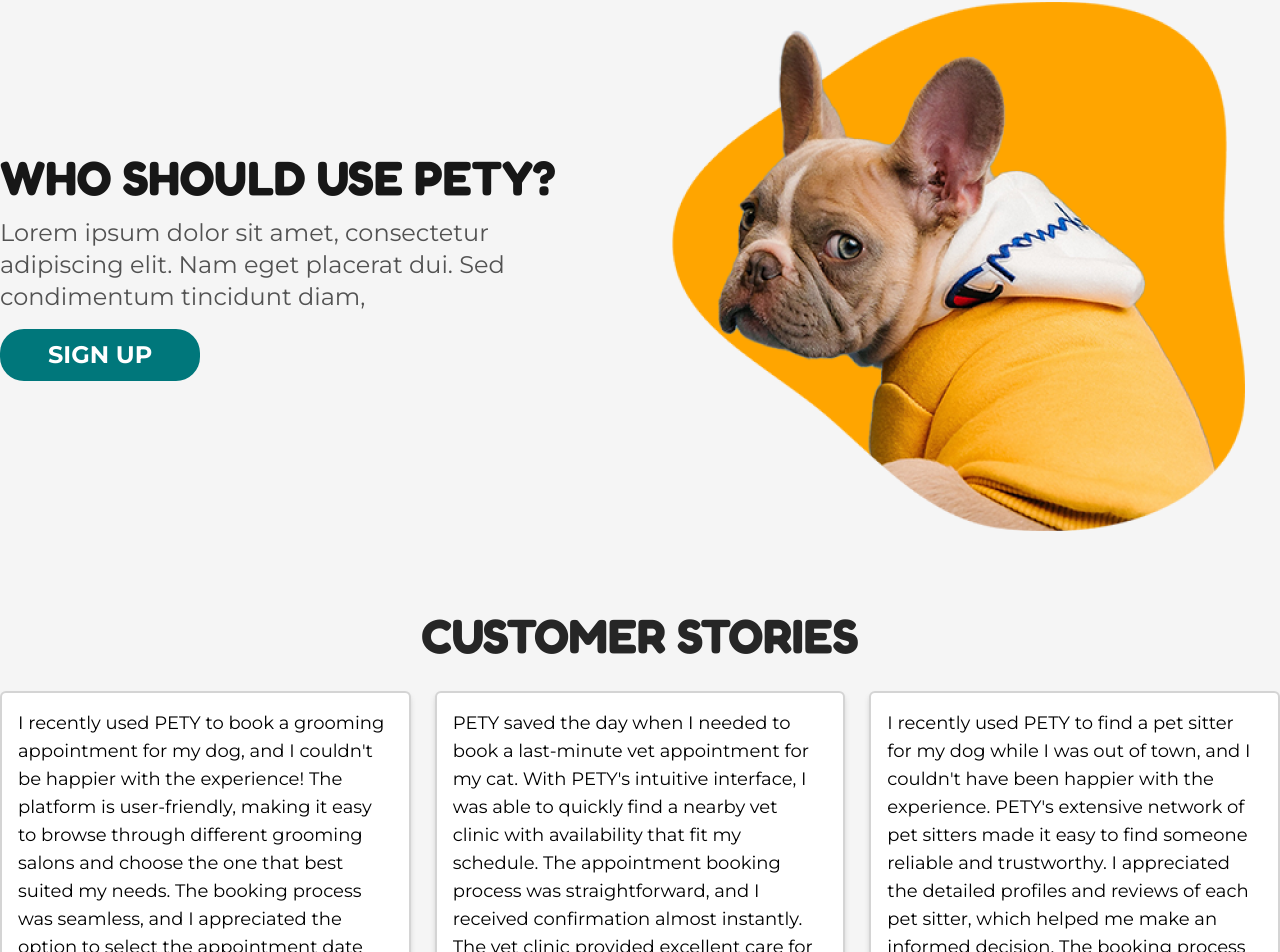
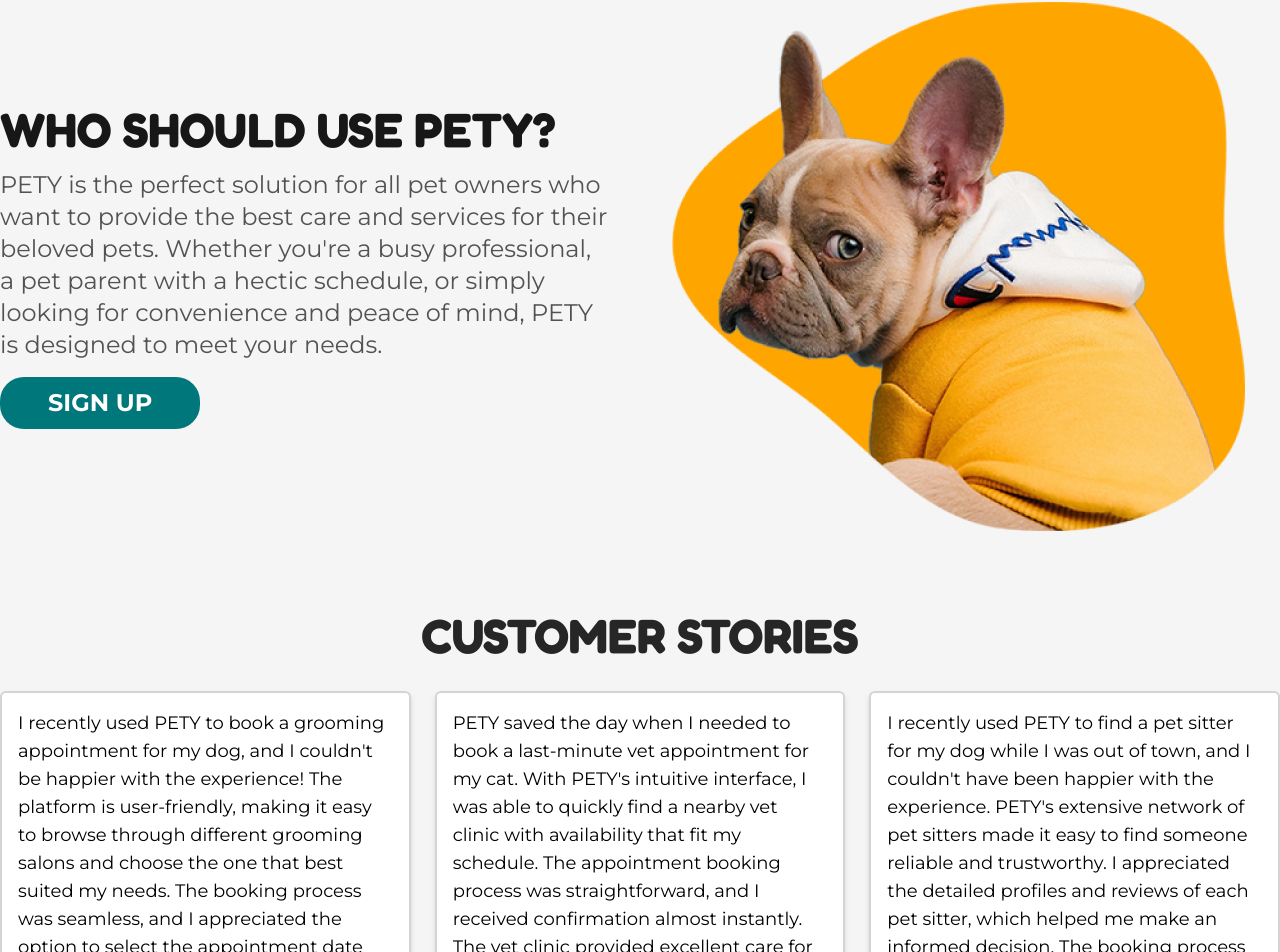
Before and after one commit to AhmedZahran15/Pety---Pet-Care, a React (Vite) app: page / in a window 1280 px wide. Shown: the part 1278-2230 px from the top of the page. Built offline with nearby package versions, Linux system fonts and the light colour scheme; no server answers; what react-geocode would draw is missing.

Commit message:
refactor: Update SignUpSection content for improved user messaging

```diff
--- a/src/Pages/HomePage/SignUpSection.jsx
+++ b/src/Pages/HomePage/SignUpSection.jsx
@@ -8,8 +8,11 @@
           WHO SHOULD USE PETY?
         </span>
         <span className="font-['Montserrat'] text-xl font-normal text-neutral-600 md:text-2xl">
-          Lorem ipsum dolor sit amet, consectetur adipiscing elit. Nam eget
-          placerat dui. Sed condimentum tincidunt diam,
+          PETY is the perfect solution for all pet owners who want to provide
+          the best care and services for their beloved pets. Whether you&apos;re
+          a busy professional, a pet parent with a hectic schedule, or simply
+          looking for convenience and peace of mind, PETY is designed to meet
+          your needs.
         </span>
         <Link
           to="/auth/register"
```
